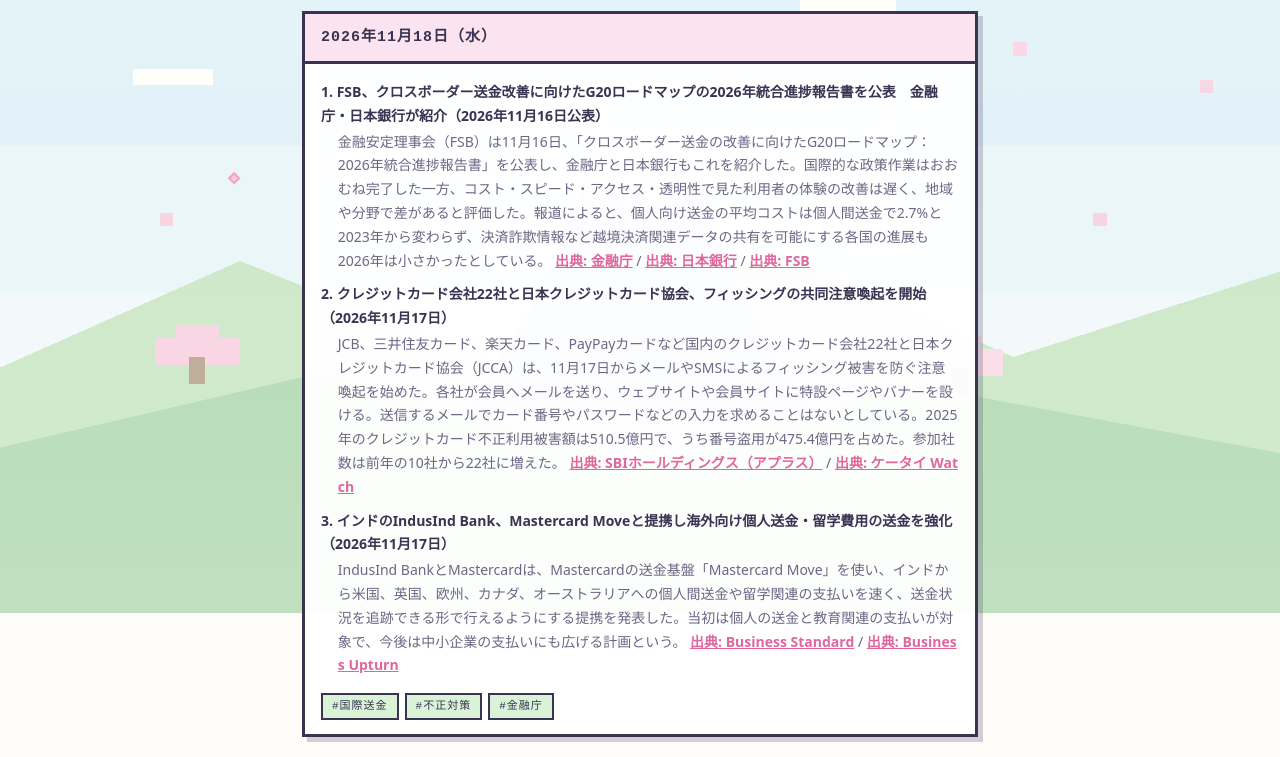
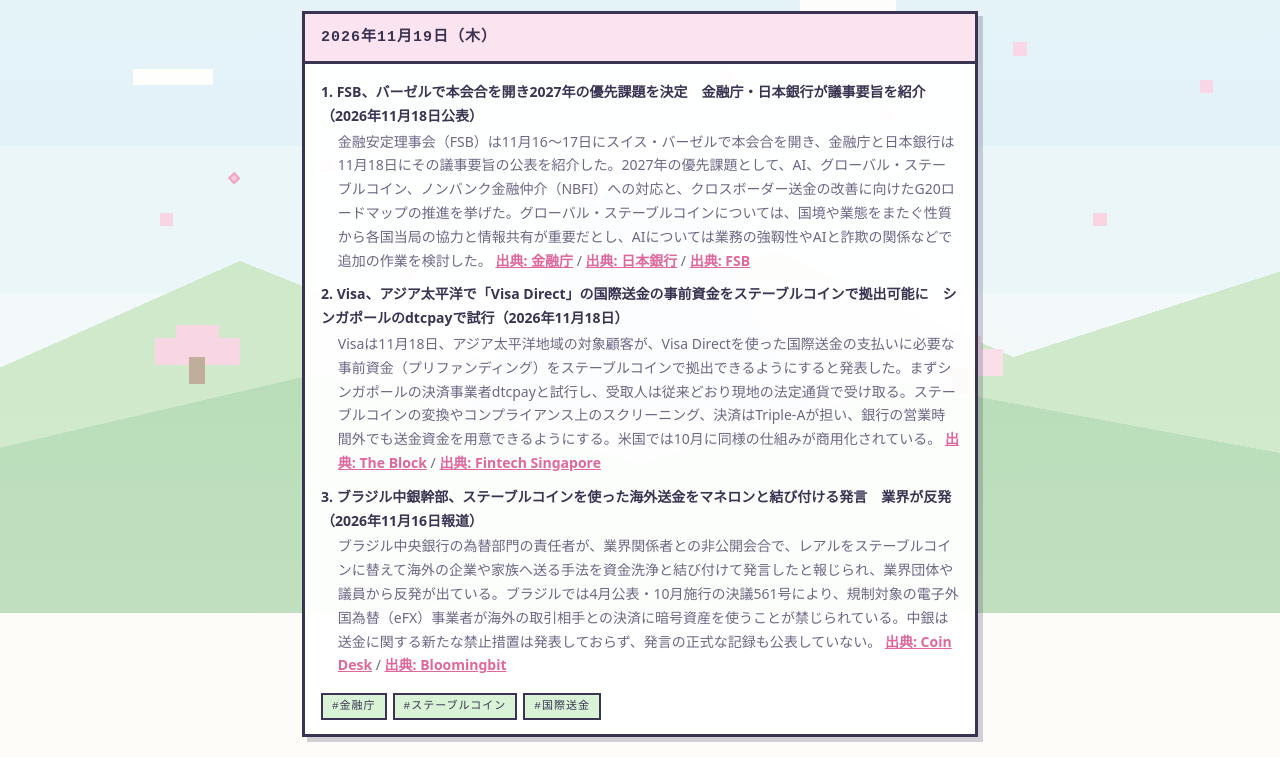
Before and after one commit to fujisawakazuhi/-, a plain HTML site: page fund-transfer/daily-news/index.html in a window 1280 px wide. Shown: the part 187-944 px from the top of the page. Drawn offline with Linux system fonts and the light colour scheme; a web font is replaced by a local one.

Commit message:
Daily news: 2026-11-19

```diff
--- a/fund-transfer/daily-news/index.html
+++ b/fund-transfer/daily-news/index.html
@@ -41,6 +41,21 @@
 <!-- ▼▼▼ 新しい投稿はこのマーカーの直下に追加する（新しいものが上） ▼▼▼ -->
       <article class="post">
         <div class="post-head">
+          <time datetime="2026-11-19">2026年11月19日（木）</time>
+        </div>
+        <div class="post-body">
+          <p><b>1. FSB、バーゼルで本会合を開き2027年の優先課題を決定　金融庁・日本銀行が議事要旨を紹介（2026年11月18日公表）</b><br><span class="news-text">金融安定理事会（FSB）は11月16〜17日にスイス・バーゼルで本会合を開き、金融庁と日本銀行は11月18日にその議事要旨の公表を紹介した。2027年の優先課題として、AI、グローバル・ステーブルコイン、ノンバンク金融仲介（NBFI）への対応と、クロスボーダー送金の改善に向けたG20ロードマップの推進を挙げた。グローバル・ステーブルコインについては、国境や業態をまたぐ性質から各国当局の協力と情報共有が重要だとし、AIについては業務の強靱性やAIと詐欺の関係などで追加の作業を検討した。 <a href="https://www.fsa.go.jp/inter/fsf/20261118/20261118.html">出典: 金融庁</a> / <a href="https://www.boj.or.jp/intl_finance/meeting/group/gro261118a.htm">出典: 日本銀行</a> / <a href="https://www.fsb.org/2026/11/fsb-sets-out-its-priorities-for-2027/">出典: FSB</a></span></p>
+          <p><b>2. Visa、アジア太平洋で「Visa Direct」の国際送金の事前資金をステーブルコインで拠出可能に　シンガポールのdtcpayで試行（2026年11月18日）</b><br><span class="news-text">Visaは11月18日、アジア太平洋地域の対象顧客が、Visa Directを使った国際送金の支払いに必要な事前資金（プリファンディング）をステーブルコインで拠出できるようにすると発表した。まずシンガポールの決済事業者dtcpayと試行し、受取人は従来どおり現地の法定通貨で受け取る。ステーブルコインの変換やコンプライアンス上のスクリーニング、決済はTriple-Aが担い、銀行の営業時間外でも送金資金を用意できるようにする。米国では10月に同様の仕組みが商用化されている。 <a href="https://www.theblock.co/news/business/2026-11-18-visa-direct-extend-stablecoin-prefunding-cross-border-payouts-asia-pacific-443457">出典: The Block</a> / <a href="https://fintechnews.sg/141598/digitalassets/visa-stablecoin-prefunding-asia-pacific/">出典: Fintech Singapore</a></span></p>
+          <p><b>3. ブラジル中銀幹部、ステーブルコインを使った海外送金をマネロンと結び付ける発言　業界が反発（2026年11月16日報道）</b><br><span class="news-text">ブラジル中央銀行の為替部門の責任者が、業界関係者との非公開会合で、レアルをステーブルコインに替えて海外の企業や家族へ送る手法を資金洗浄と結び付けて発言したと報じられ、業界団体や議員から反発が出ている。ブラジルでは4月公表・10月施行の決議561号により、規制対象の電子外国為替（eFX）事業者が海外の取引相手との決済に暗号資産を使うことが禁じられている。中銀は送金に関する新たな禁止措置は発表しておらず、発言の正式な記録も公表していない。 <a href="https://www.coindesk.com/business/2026/11/16/brazil-s-central-bank-faces-backlash-over-stablecoin-money-laundering-remarks">出典: CoinDesk</a> / <a href="https://en.bloomingbit.io/feed/news/124507">出典: Bloomingbit</a></span></p>
+        </div>
+        <div class="post-tags">
+          <span>#金融庁</span>
+          <span>#ステーブルコイン</span>
+          <span>#国際送金</span>
+        </div>
+      </article>
+      <article class="post">
+        <div class="post-head">
           <time datetime="2026-11-18">2026年11月18日（水）</time>
         </div>
         <div class="post-body">
```
